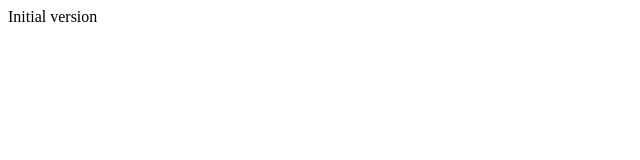
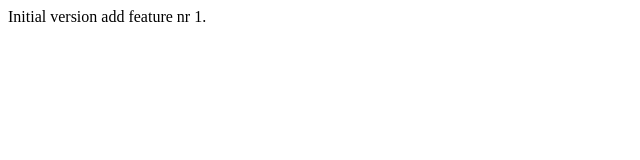
Before and after one commit to imeer/repositoryGit, a plain HTML site: page index.html in a window 1280 px wide. Shown: the whole page, without its empty margins (0-640 px from the left). Drawn offline with Linux system fonts and the light colour scheme.

Commit message:
add feature nr 1.

```diff
--- a/index.html
+++ b/index.html
@@ -8,5 +8,6 @@
     </head>
     <body>
         Initial version
+        add feature nr 1.
     </body>
 </html>
```
